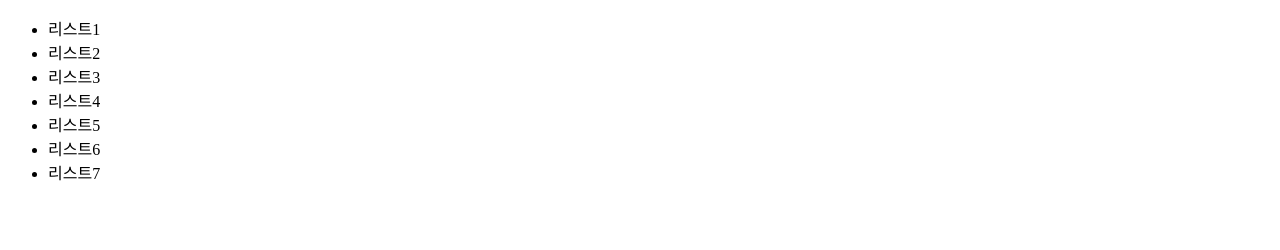
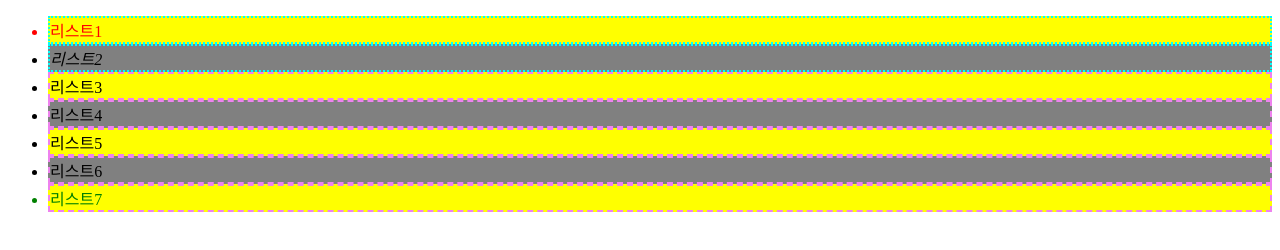
Before and after one commit to LeeKM321/html_css_study202503, a plain HTML site: page css-study/3. 가상선택자/5. 연습문제.html in a window 1280 px wide. Drawn offline with Linux system fonts and the light colour scheme.

Commit message:
선택자 연습문제 풀이

```diff
--- a/css-study/3. 가상선택자/5. 연습문제.html
+++ b/css-study/3. 가상선택자/5. 연습문제.html
@@ -28,6 +28,38 @@
         7. id="list"인 요소에 <li> 요소중
             3번째 이후요소만 선택후 border: 2px dashed violet 적용 (3번째부터 끝까지 선택)
         */
+
+      #list li:nth-child(odd) {
+        background: yellow;
+      }
+
+      #list li:nth-child(even) {
+        background: gray;
+      }
+
+      #list li:first-child {
+        color: red;
+      }
+
+      #list li:last-child {
+        color: green;
+      }
+
+      #list li:nth-child(2) {
+        font-style: italic;
+      }
+
+      #list li:nth-child(-n + 2) {
+        border: 2px dotted aqua;
+      }
+
+      /* #list li:nth-child(3) ~ li {
+        border: 2px dashed violet;
+      } */
+
+      #list li:nth-child(n + 3) {
+        border: 2px dashed violet;
+      }
     </style>
   </head>
   <body>
```
